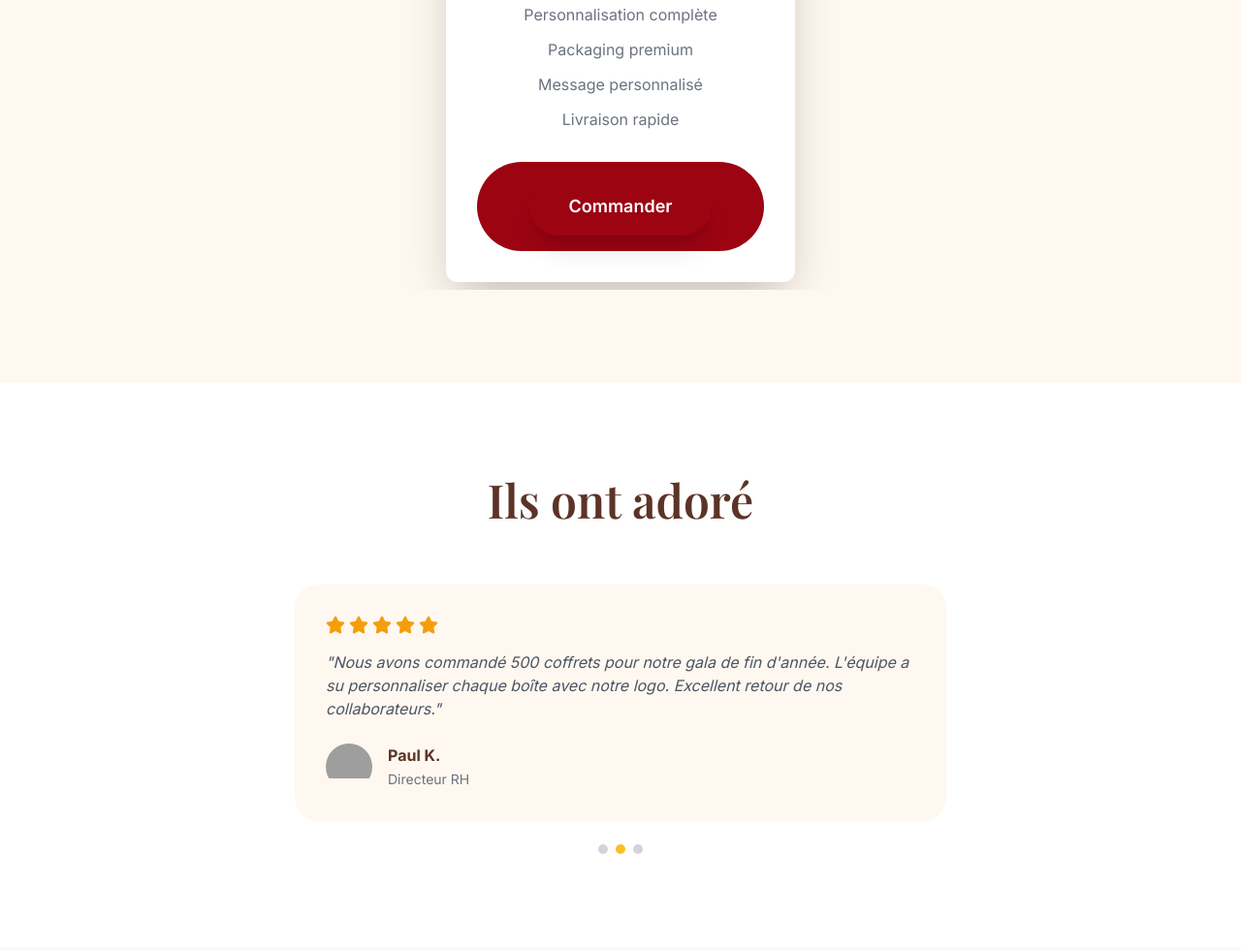
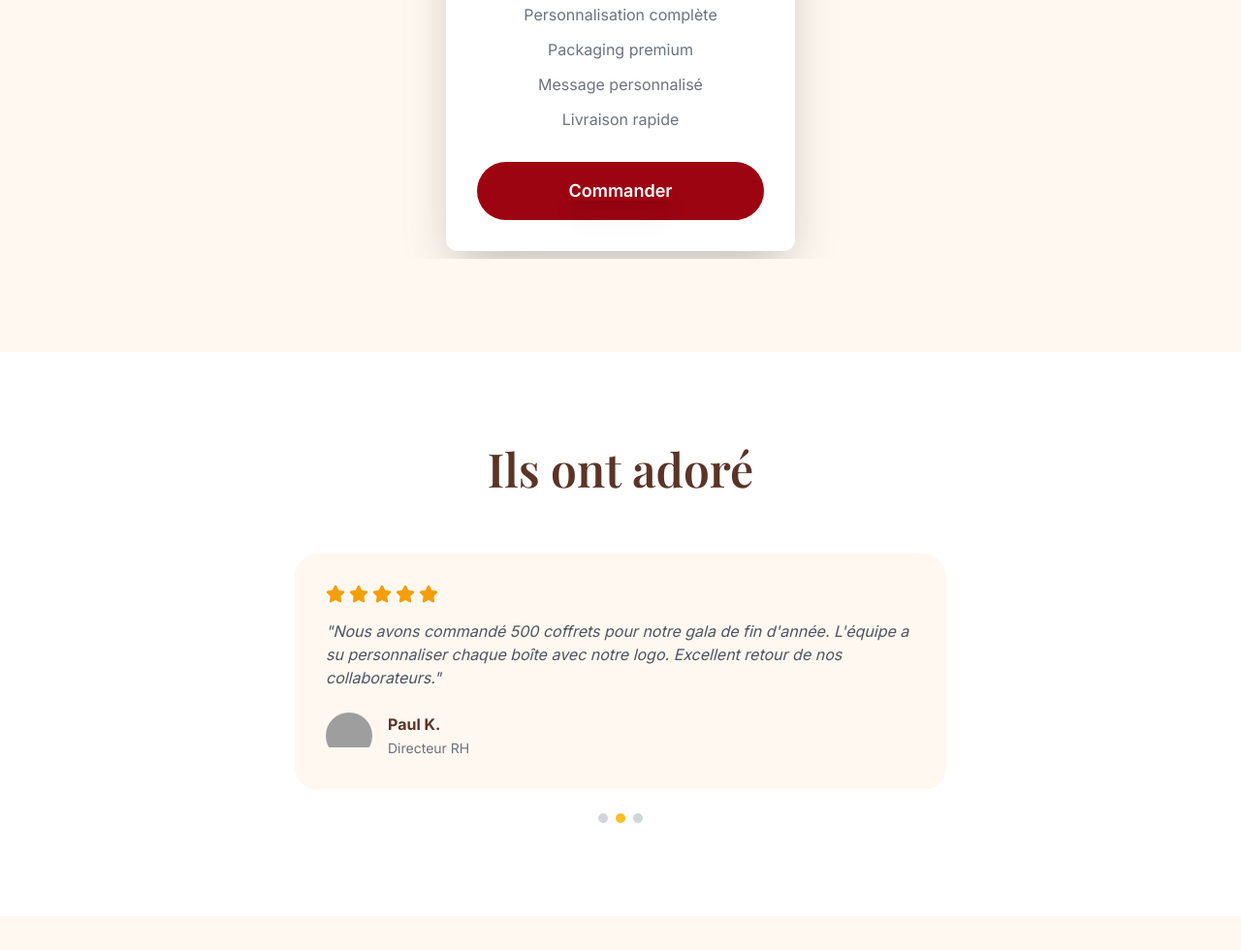
Before and after one commit to Janel731/Sweet-Benin, a website: page index.html in a window 1280 px wide. Shown: the part 4928-5908 px from the top of the page at 97% size. Drawn offline with nearby package versions, Linux system fonts and the light colour scheme; grey boxes are pictures that could not be loaded.

Commit message:
refactor: mise à jour des classes CSS dans index.html

```diff
--- a/index.html
+++ b/index.html
@@ -950,7 +950,7 @@
                <a
             href="https://wa.me/22961123456"
             target="_blank"
-            class="inline-flex items-center gap-3 text-white px-10 py-4 rounded-full font-semibold text-lg shadow-xl hover:shadow-2xl transition-all"
+            class=" font-semibold text-lg shadow-xl hover:shadow-2xl transition-all"
           >
              Commander
           </a>
```
